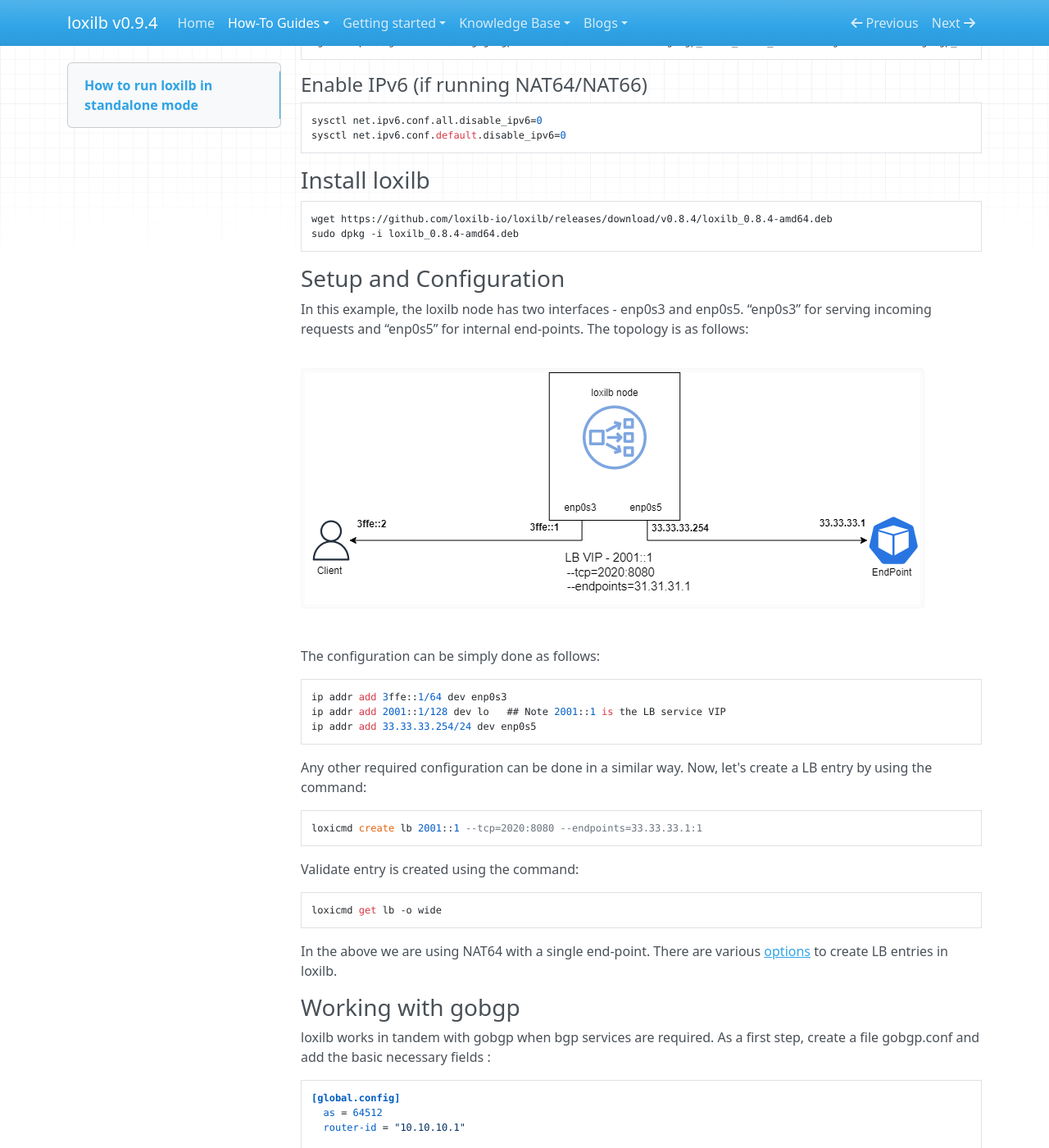
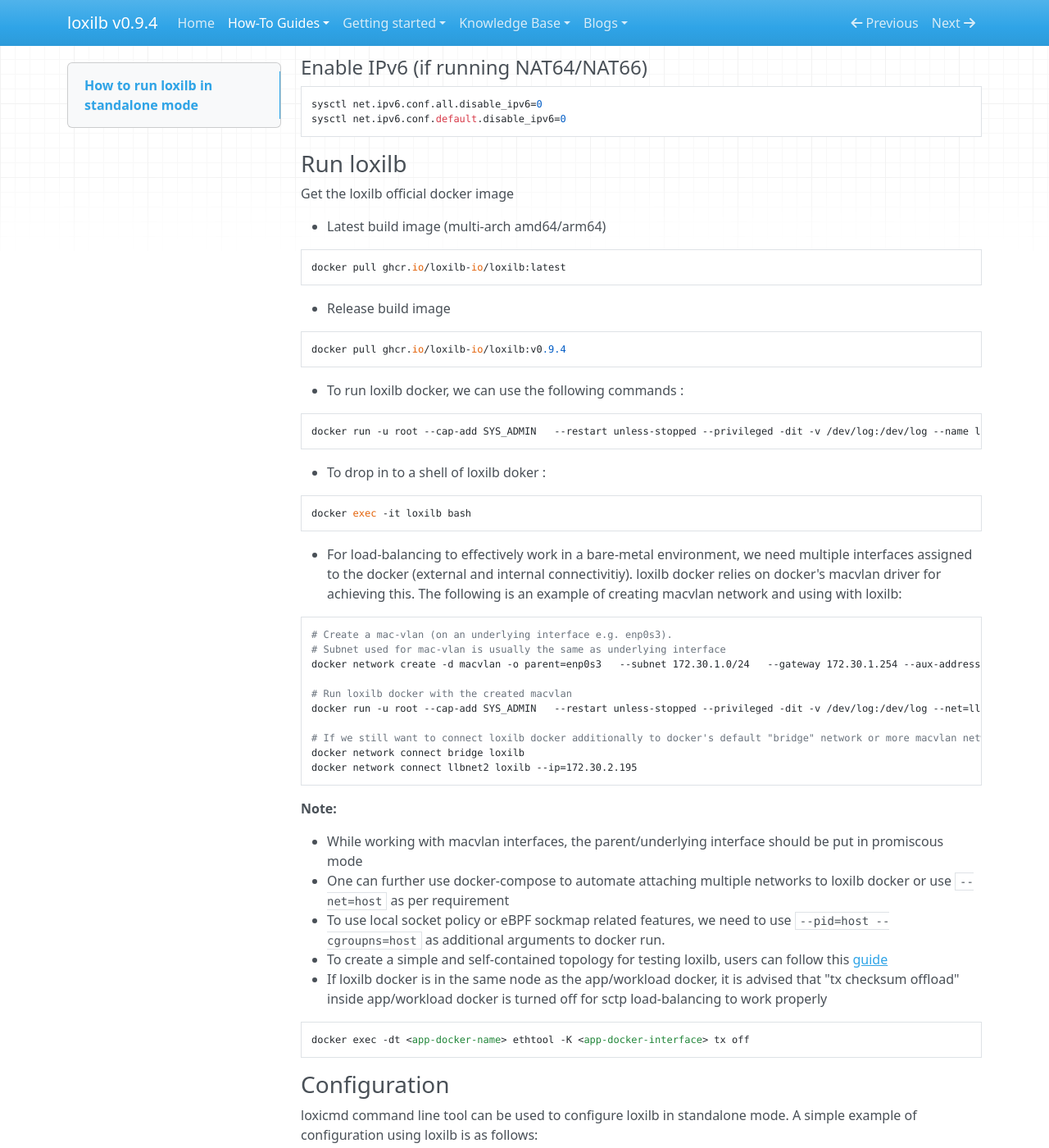
Before and after one commit to loxilb-io/loxilbdocs, an MkDocs documentation site: the page built from docs/standalone.md, in a window 1280 px wide and 1400 px high, scrolled down 349 px. Shown: the whole window at 82% size. Built offline with MkDocs 1.6.1, drawn with Linux system fonts in a browser that asks for light colours; nearby versions of some CDN libraries; some of the changed text lies outside the part shown.

Commit message:
Update standalone mode guide

````diff
--- a/docs/standalone.md
+++ b/docs/standalone.md
@@ -1,19 +1,18 @@
 ## How to run loxilb in standalone mode
 
-This guide will help users to run loxilb in a standalone mode decoupled from kubernetes.
+This guide will help users to run loxilb in a standalone mode decoupled from kubernetes
 
 ### Pre-requisites
 
 *This guide uses Ubuntu 20.04.5 LTS as the base operating system*
 
-#### Install golang
+#### Install docker
+
+One can follow the guide [here](https://docs.docker.com/engine/install/ubuntu/) to install latest docker engine or use snap to install docker.
 ```
-sudo snap install --classic --channel=1.18/stable go
-```
-
-#### Install gobgp
-```
-wget https://github.com/osrg/gobgp/releases/download/v3.5.0/gobgp_3.5.0_linux_amd64.tar.gz && tar -xzf gobgp_3.5.0_linux_amd64.tar.gz &&  sudo mv gobgp* /usr/sbin/ && rm LICENSE README.md
+sudo apt update
+sudo apt install snapd
+sudo snap install docker
 ```
 
 #### Enable IPv6 (if running NAT64/NAT66)
@@ -22,39 +21,79 @@
 sysctl net.ipv6.conf.default.disable_ipv6=0
 ```
 
-### Install loxilb
+### Run loxilb
+
+Get the loxilb official docker image
+
+* Latest build image (multi-arch amd64/arm64)
+```
+docker pull ghcr.io/loxilb-io/loxilb:latest
+```
+
+* Release build image
+```
+docker pull ghcr.io/loxilb-io/loxilb:v0.9.4
+```
+
+* To run loxilb docker, we can use the following commands :
 
 ```
-wget https://github.com/loxilb-io/loxilb/releases/download/v0.8.4/loxilb_0.8.4-amd64.deb
-sudo dpkg -i loxilb_0.8.4-amd64.deb
+docker run -u root --cap-add SYS_ADMIN   --restart unless-stopped --privileged -dit -v /dev/log:/dev/log --name loxilb ghcr.io/loxilb-io/loxilb:latest
 ```
 
-### Setup and Configuration
+* To drop in to a shell of loxilb doker :
 
-In this example, the loxilb node has two interfaces -  enp0s3 and enp0s5. “enp0s3” for serving incoming requests and “enp0s5” for internal end-points. The topology is as follows:
+```
+docker exec -it loxilb bash
+```
 
-![standalone](photos/standalone.png)
+* For load-balancing to effectively work in a bare-metal environment, we need multiple interfaces assigned to the docker (external and internal connectivitiy). loxilb docker relies on docker's macvlan driver for achieving this. The following is an example of creating macvlan network and using with loxilb:
 
-The configuration can be simply done as follows:
 ```
-ip addr add 3ffe::1/64 dev enp0s3
-ip addr add 2001::1/128 dev lo   ## Note 2001::1 is the LB service VIP
-ip addr add 33.33.33.254/24 dev enp0s5
+# Create a mac-vlan (on an underlying interface e.g. enp0s3).
+# Subnet used for mac-vlan is usually the same as underlying interface
+docker network create -d macvlan -o parent=enp0s3   --subnet 172.30.1.0/24   --gateway 172.30.1.254 --aux-address 'host=172.30.1.193’ llbnet
+
+# Run loxilb docker with the created macvlan
+docker run -u root --cap-add SYS_ADMIN   --restart unless-stopped --privileged -dit -v /dev/log:/dev/log --net=llbnet --ip=172.30.1.195 --name loxilb ghcr.io/loxilb-io/loxilb:latest
+
+# If we still want to connect loxilb docker additionally to docker's default "bridge" network or more macvlan networks
+docker network connect bridge loxilb
+docker network connect llbnet2 loxilb --ip=172.30.2.195
 ```
-Any other required configuration can be done in a similar way. Now, let's create a LB entry by using the command:
+
+<b>Note:</b>
+
+* While working with macvlan interfaces, the parent/underlying interface should be put in promiscous mode
+* One can further use docker-compose to automate attaching multiple networks to loxilb docker or use ```--net=host``` as per requirement
+* To use local socket policy or eBPF sockmap related features, we need to use ```--pid=host --cgroupns=host``` as additional arguments to docker run.
+* To create a simple and self-contained topology for testing loxilb, users can follow this [guide](simple_topo.md)
+* If loxilb docker is in the same node as the app/workload docker, it is advised that "tx checksum offload" inside app/workload docker is turned off for sctp load-balancing to work properly
+```
+docker exec -dt <app-docker-name> ethtool -K <app-docker-interface> tx off
+```
+
+### Configuration
+
+loxicmd command line tool can be used to configure loxilb in standalone mode. A simple example of configuration using loxilb is as follows:
+
+* Drop into loxilb shell
+```
+sudo docker exec -it loxilb bash
+```
+* Create a LB rule inside loxilb docker. Various other options for LB manipulation can be found [here](https://github.com/loxilb-io/loxilbdocs/blob/main/docs/cmd.md#load-balancer)
 ```
 loxicmd create lb 2001::1 --tcp=2020:8080 --endpoints=33.33.33.1:1
 ```
-Validate entry is created using the command:
+* Validate entry is created using the command:
 ```
 loxicmd get lb -o wide
 ```
-
-In the above we are using NAT64 with a single end-point. There are various [options](https://github.com/loxilb-io/loxilbdocs/blob/main/docs/cmd.md#load-balancer) to create LB entries in loxilb.
+The detailed usage guide of loxicmd can be found [here](https://loxilb-io.github.io/loxilbdocs/cmd/).
 
 ### Working with gobgp
 
-loxilb works in tandem with gobgp when bgp services  are required. As a first step, create a file gobgp.conf and add the basic necessary fields :
+loxilb works in tandem with gobgp when bgp services  are required. As a first step, create a file gobgp.conf in host where loxilb docker will run and add the basic necessary fields :
 
 ```
 [global.config]
@@ -67,24 +106,22 @@
     peer-as = 64512
 ```
 
-Copy this file to actual config file used by gobgp :
+Run loxilb docker with following arguments:
 ```
-sudo mkdir -p /etc/gobgp/
-sudo cp -f gobgp.conf /etc/gobgp/gobgp.conf
+docker run -u root --cap-add SYS_ADMIN   --restart unless-stopped --privileged -dit -v gobgp.conf:/etc/gobgp/gobgp.conf -v /dev/log:/dev/log --name loxilb ghcr.io/loxilb-io/loxilb:latest -b
 ```
 
 The gobgp daemon should pick the configuration. The neighbors can be verified by :
 
 ```
-gobgp neighbor
+sudo docker exec -it loxilb gobgp neighbor
 ```
 
 At run time, there are two ways to change gobgp configuration. Ephemeral configuration can simply be done using “gobgp” command as detailed [here](https://github.com/osrg/gobgp/blob/master/docs/sources/cli-operations.md). If persistence is required, then one can change the gobgp config file /etc/gobgp/gobgp.conf and apply SIGHUP to gobgpd process for loading the edited configuration.
 
 ```
-pkill -1 gobgpd
+sudo docker exec -it loxilb pkill -1 gobgpd
 ```
-
 ### Persistent LB entries
 
 To save the created rules across reboots, one can use the following command:
````
